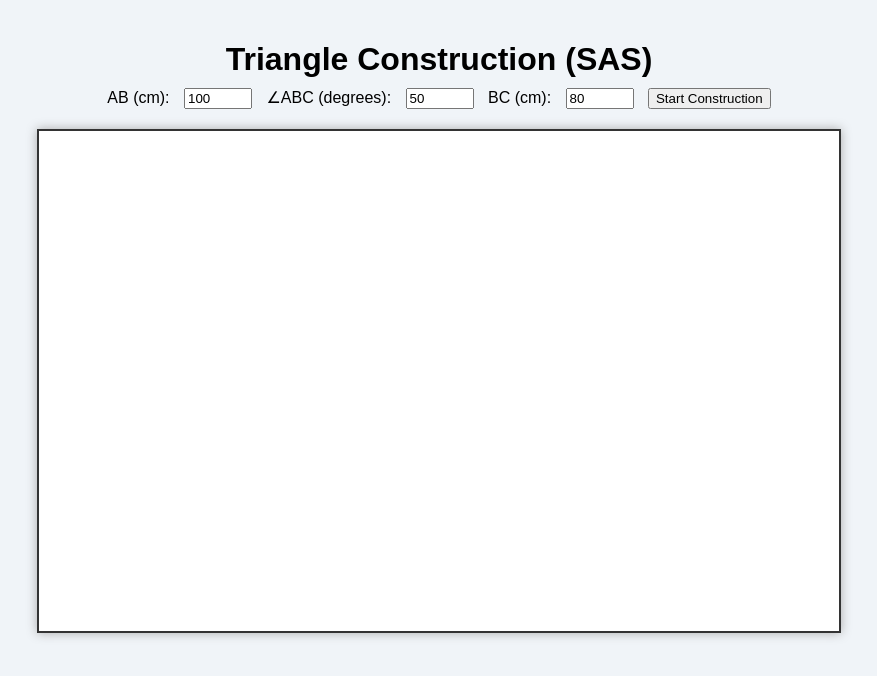
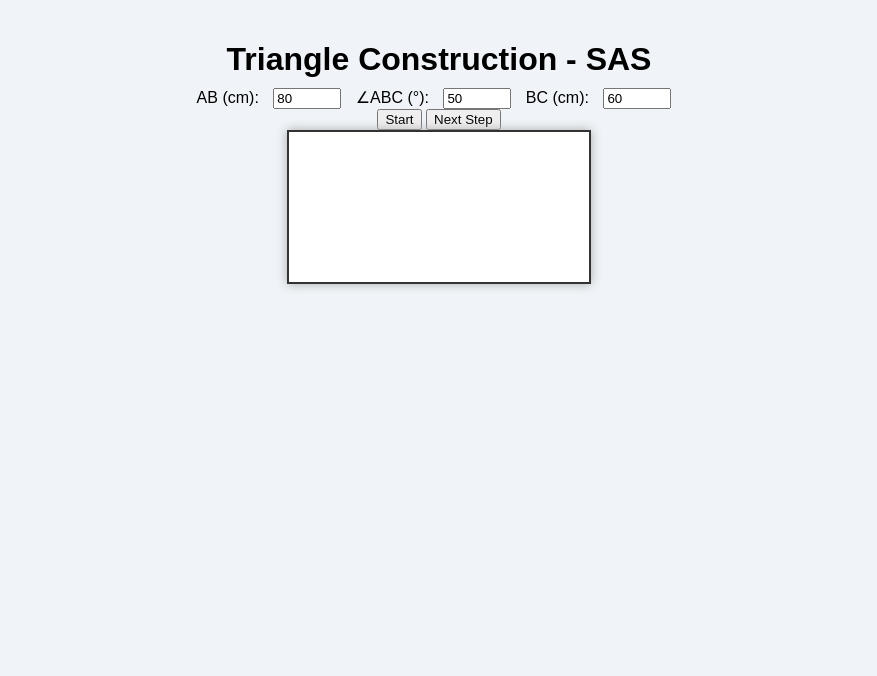
Before and after one commit to Swarup2024web/GeoCalc, a plain HTML site: page index.html in a window 1280 px wide. Shown: the whole page, without its empty margins (201-1078 px from the left). Drawn offline with Linux system fonts and the light colour scheme.

Commit message:
Update index.html

```diff
--- a/index.html
+++ b/index.html
@@ -3,20 +3,23 @@
 <head>
   <meta charset="UTF-8">
   <title>Triangle Construction Simulator - SAS</title>
+  <meta name="viewport" content="width=device-width, initial-scale=1.0">
   <link rel="stylesheet" href="style.css">
 </head>
 <body>
-  <h1>Triangle Construction (SAS)</h1>
-
-  <div id="controls">
-    <label>AB (cm): <input type="number" id="sideAB" value="100"></label>
-    <label>∠ABC (degrees): <input type="number" id="angleB" value="50"></label>
-    <label>BC (cm): <input type="number" id="sideBC" value="80"></label>
-    <button onclick="startConstruction()">Start Construction</button>
+  <div class="container glass">
+    <h1>Triangle Construction - SAS</h1>
+    <div class="controls">
+      <label>AB (cm): <input type="number" id="sideAB" value="80"></label>
+      <label>∠ABC (°): <input type="number" id="angleB" value="50"></label>
+      <label>BC (cm): <input type="number" id="sideBC" value="60"></label>
+      <div class="buttons">
+        <button onclick="startConstruction()">Start</button>
+        <button onclick="nextStep()">Next Step</button>
+      </div>
+    </div>
+    <canvas id="canvas"></canvas>
   </div>
-
-  <canvas id="canvas" width="800" height="500"></canvas>
-
   <script src="script.js"></script>
 </body>
 </html>
```
